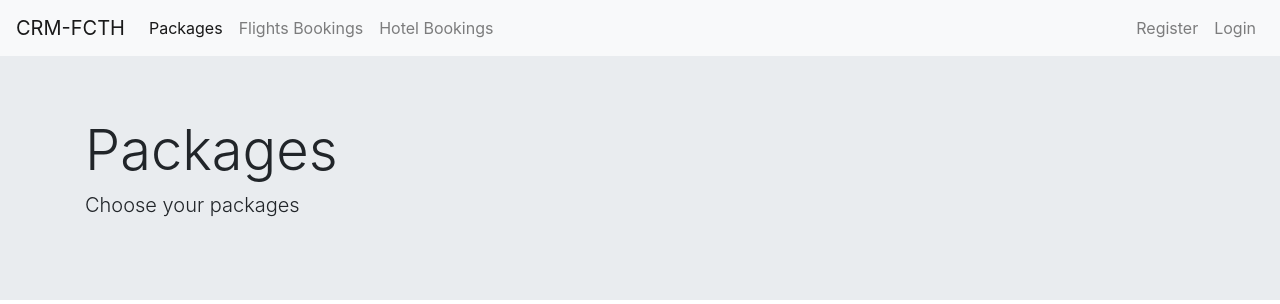
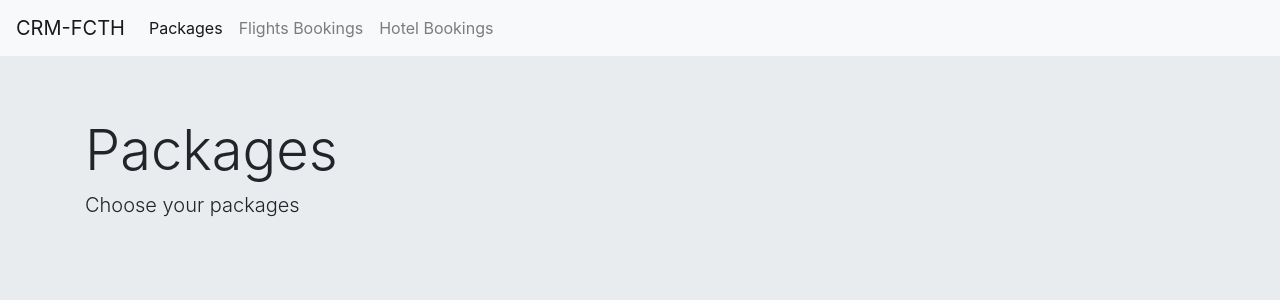
Before and after one commit to zobeltran/isproj2-fcth-crm, a Flask app: page / in a window 1280 px wide. Shown: the top 304 px of the page. Run offline with Flask 2, Linux system fonts and the light colour scheme; data comes from the database, SQL or seed files in the repository; some libraries are stand-ins or nearby versions.

Commit message:
Fixed tempalting navbar

```diff
--- a/app/promo/templates/flightbooking.html
+++ b/app/promo/templates/flightbooking.html
@@ -25,14 +25,14 @@
                 <a class="nav-link" href="#">Hotel Bookings</a>
             </li>
         </ul>
-        <ul class="navbar-nav">
+        <!-- <ul class="navbar-nav">
             <li class="nav-item">
                 <a href="" class="nav-link">Register</a>
             </li>
             <li class="nav-item">
                 <a href="" class="nav-link">Login</a>
             </li>
-        </ul>
+        </ul> -->
     </div>
 </nav>
 {% endblock %}
--- a/app/promo/templates/packages.html
+++ b/app/promo/templates/packages.html
@@ -14,25 +14,25 @@
     <div class="collapse navbar-collapse" id="navbarSupportedContent">
         <ul class="navbar-nav mr-auto">
             <li class="nav-item active">
-                <a class="nav-link" href="#">Packages
+                <a class="nav-link" href="{{ url_for('promo.promos')}}">Packages
                     <span class="sr-only">(current)</span>
                 </a>
             </li>
             <li class="nav-item">
-                <a class="nav-link" href="#">Flights Bookings</a>
+                <a class="nav-link" href="{{ url_for('promo.flights')}}">Flights Bookings</a>
             </li>
             <li class="nav-item">
-                <a class="nav-link" href="#">Hotel Bookings</a>
+                <a class="nav-link" href="{{ url_for('promo.bookings')}}">Hotel Bookings</a>
             </li>
         </ul>
-        <ul class="navbar-nav">
+        <!-- <ul class="navbar-nav">
             <li class="nav-item">
                 <a href="" class="nav-link">Register</a>
             </li>
             <li class="nav-item">
                 <a href="" class="nav-link">Login</a>
             </li>
-        </ul>
+        </ul> -->
     </div>
 </nav>
 
```
Also changed, not shown: app/promo/templates/hotelbooking.html (+8 -10 lines).
